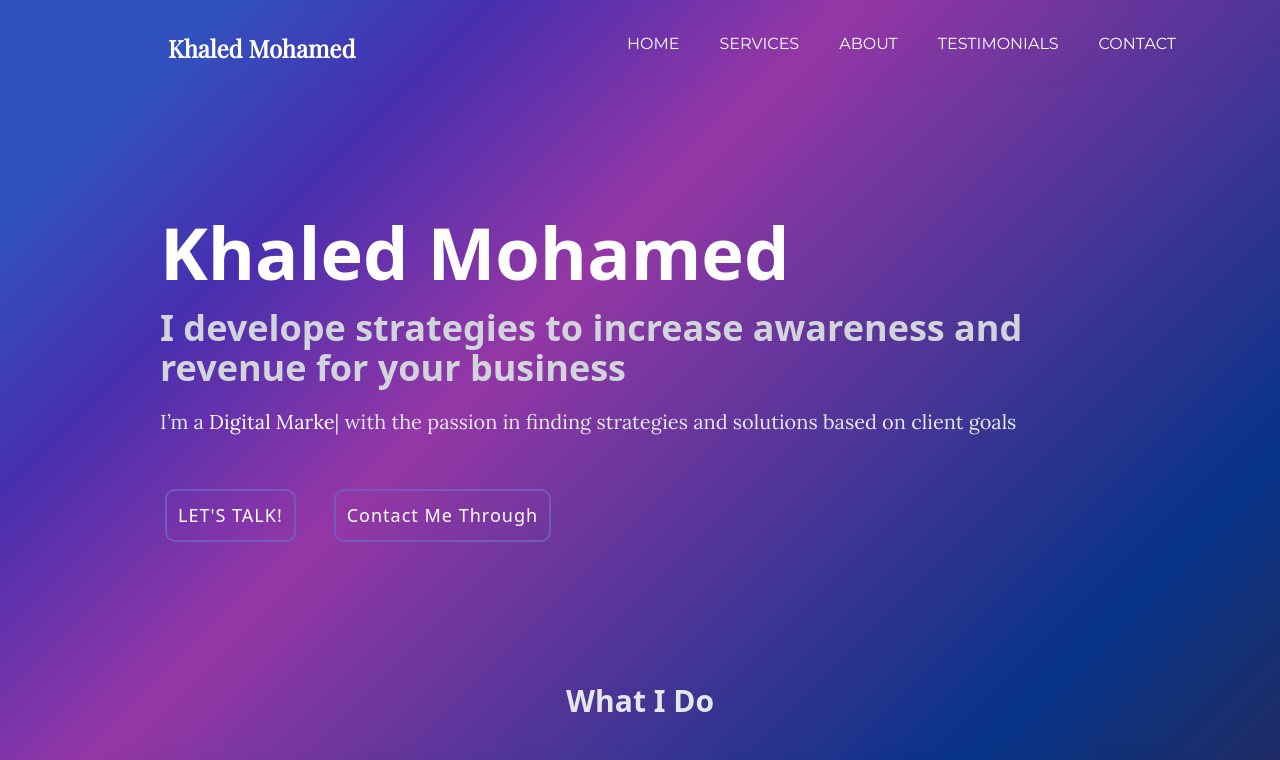
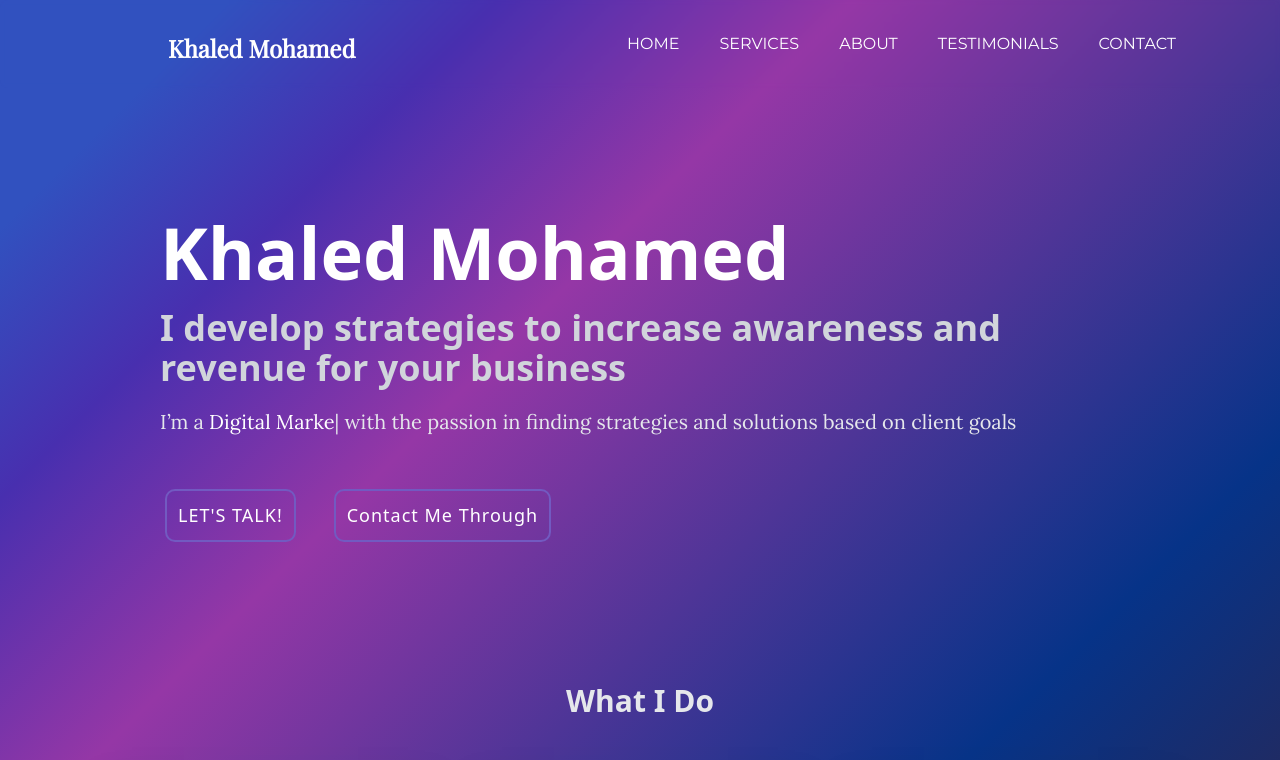
Before and after one commit to AmrMohamed26/Khaled-s-Portfolio, a plain HTML site: page index.html in a window 1280 px wide. Shown: the top 760 px of the page. Drawn offline with nearby package versions, Linux system fonts and the light colour scheme.

Commit message:
Update index.html

```diff
--- a/index.html
+++ b/index.html
@@ -93,7 +93,7 @@ height="0" width="0" style="display:none;visibility:hidden"></iframe></noscript>
         <div class="container max-w-7xl md:px-40 sm:px-0 items-center text-center md:text-left mt-32">
             <h1 class="text-white text-4xl md:text-7xl font-bold mt-3">
                 Khaled Mohamed</h1>
-            <h4 class="text-gray-300 font-bold text-base ml-1 mr-1 md:text-4xl mt-5">I develope strategies to increase
+            <h4 class="text-gray-300 font-bold text-base ml-1 mr-1 md:text-4xl mt-5">I develop strategies to increase
                 awareness and
                 revenue for your business </h4>
             <p class="text-gray-200 font-lora text-xs md:text-xl mt-5">I’m a
```
